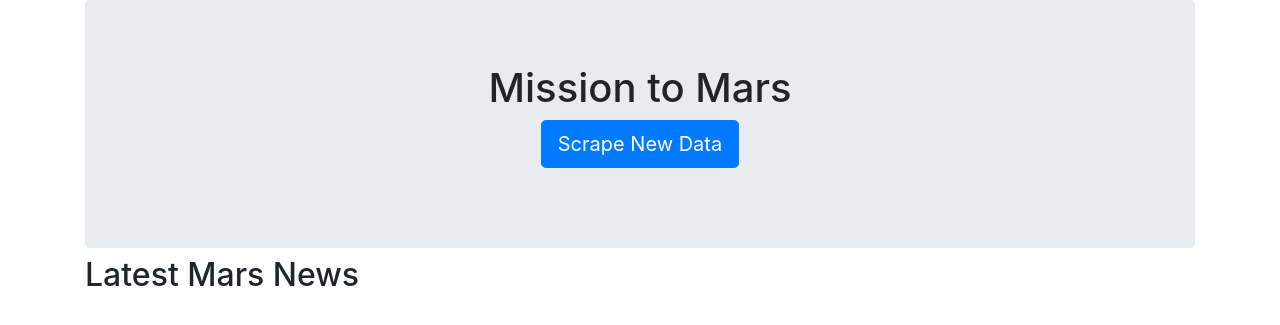
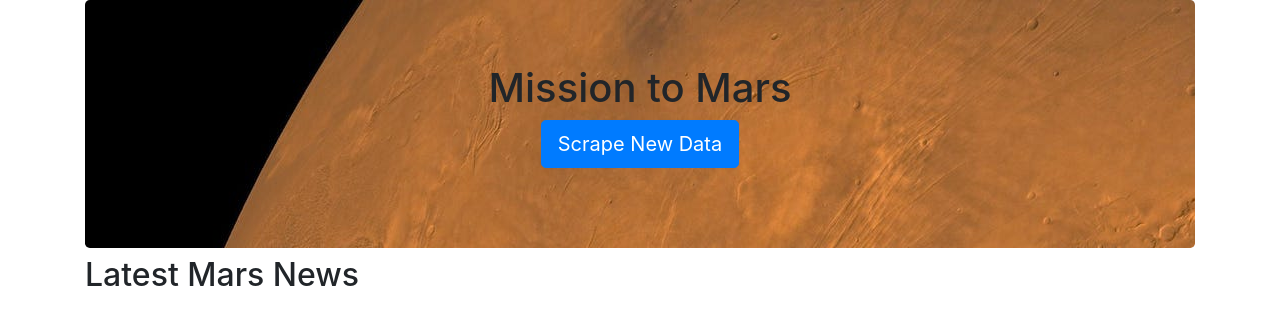
Before and after one commit to adrianstrecker/web-scraping-challenge, a Flask app: page / in a window 1280 px wide. Shown: the top 325 px of the page. Run offline with Flask 2, Linux system fonts and the light colour scheme; data that the repository does not hold is empty; some libraries are stand-ins or nearby versions.

Commit message:
Cleaning up repo

```diff
--- a/Missions to Mars/templates/index.html
+++ b/Missions to Mars/templates/index.html
@@ -17,7 +17,7 @@
 <body>
     <div class="container">
 
-        <div class="jumbotron text-center">
+        <div class="jumbotron text-center" style="background-image: url('images/636681892409851709-mars.jpg')">
             <h1>Mission to Mars</h1>
             <p><a class="btn btn-primary btn-lg" href="/scrape" role="button">Scrape New Data</a></p>
         </div>
```
Also changed, not shown: Missions to Mars/templates/636681892409851709-mars.jpg (added), Missions to Mars/templates/images/636681892409851709-mars.jpg (added).
